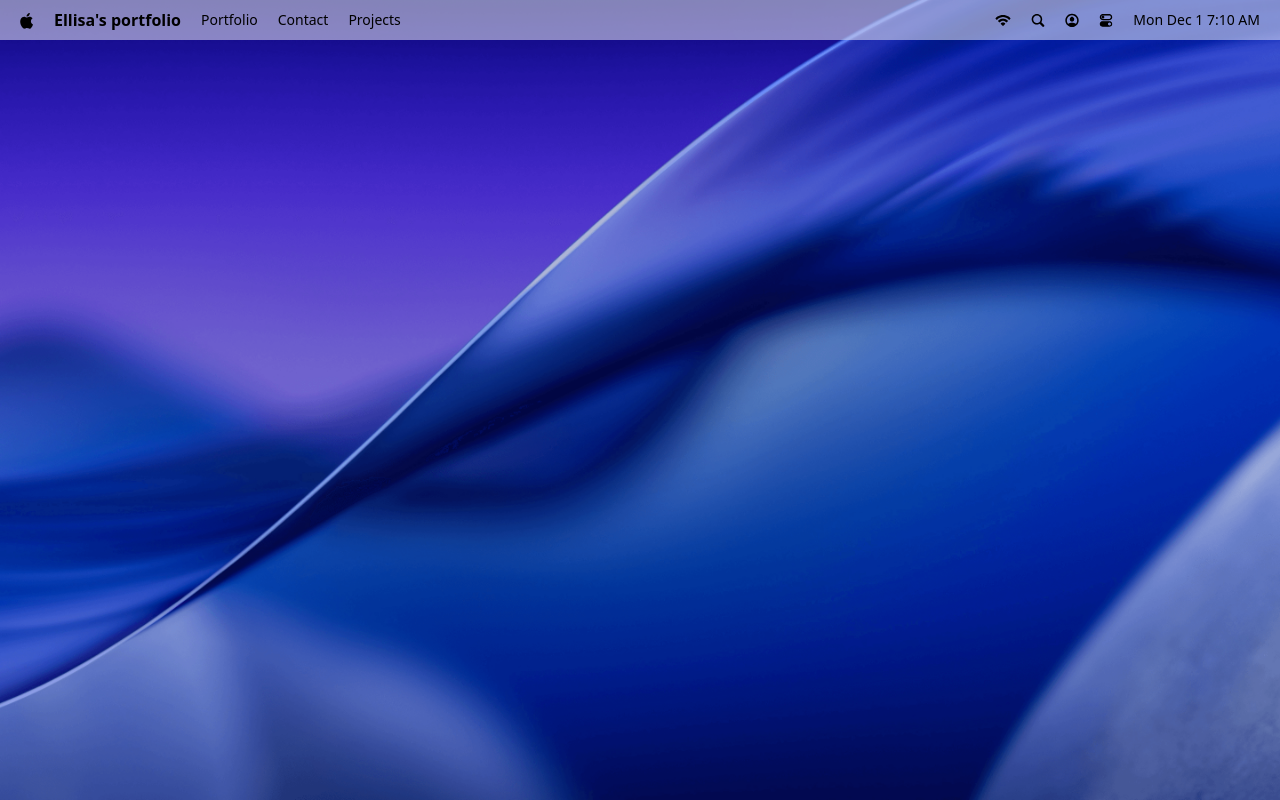
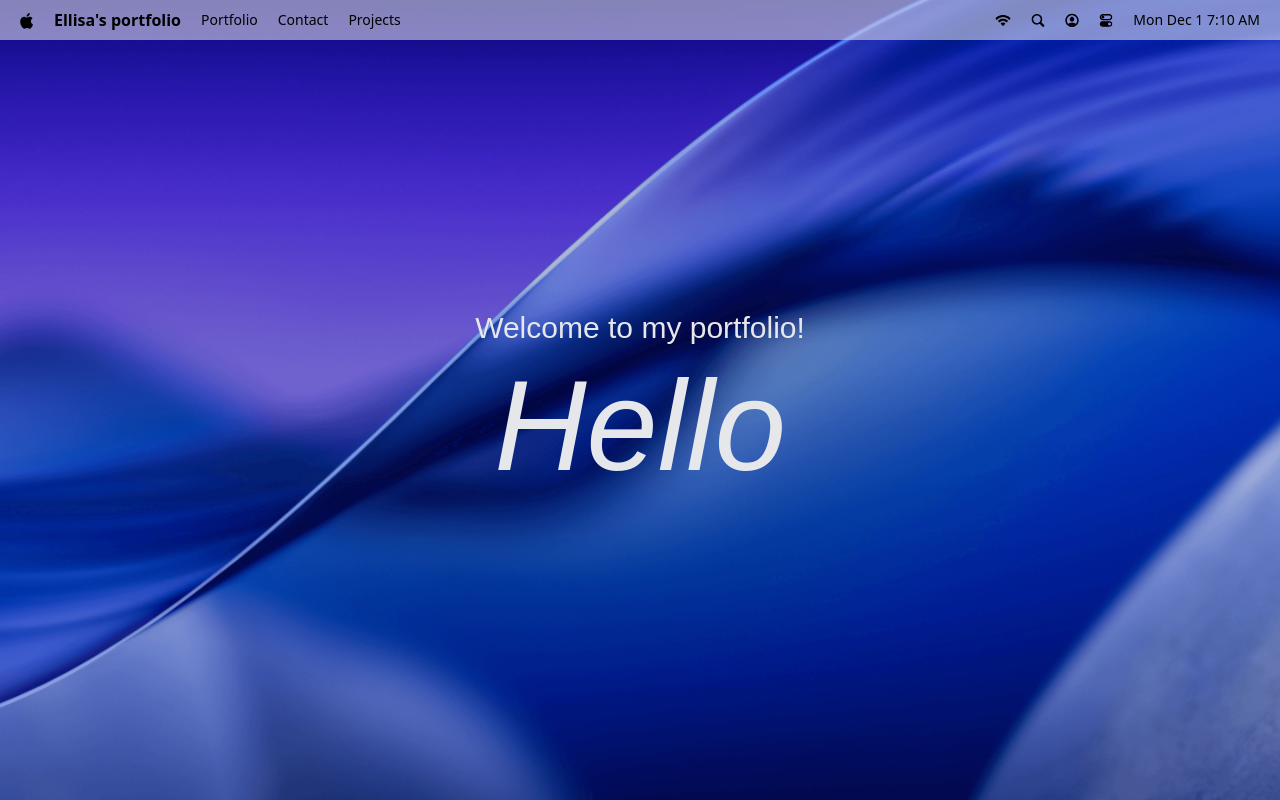
Before and after one commit to ellisajung/macos-portfolio, a React (Vite) app: page / in a window 1280 px wide. Built offline with nearby package versions, Linux system fonts and the light colour scheme; a web font is replaced by a local one.

Commit message:
improve: index.ts를 통해 export 파일 중앙화

```diff
--- a/src/App.tsx
+++ b/src/App.tsx
@@ -1,9 +1,10 @@
-import Navbar from "#components/Navbar";
+import { Navbar, Welcome } from "#components";
 
 const App = () => {
   return (
-    <main>
+    <main className="font-">
       <Navbar />
+      <Welcome />
     </main>
   );
 };
--- /dev/null
+++ b/src/components/index.ts
@@ -0,0 +1,4 @@
+import Navbar from "#components/Navbar";
+import Welcome from "#components/Welcome";
+
+export { Navbar, Welcome };
```
